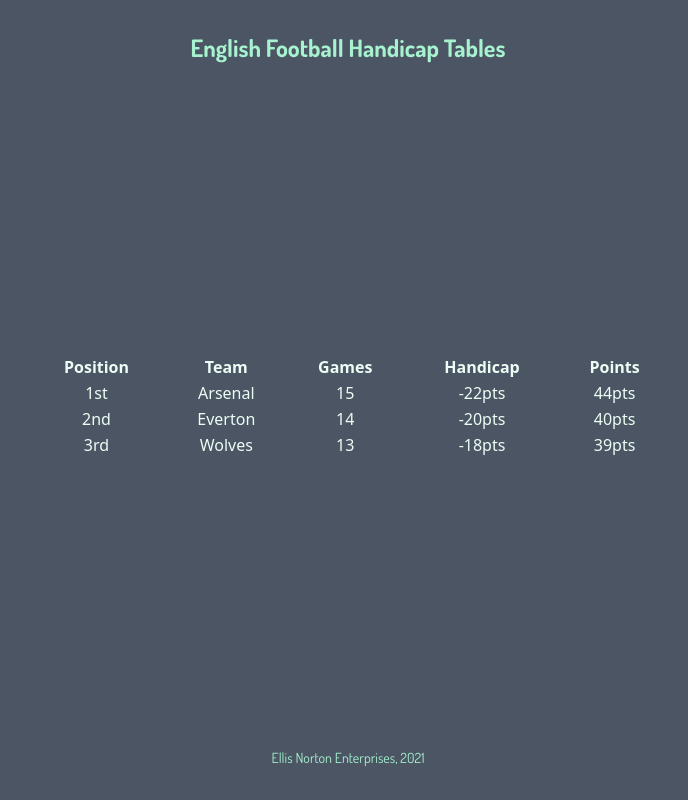
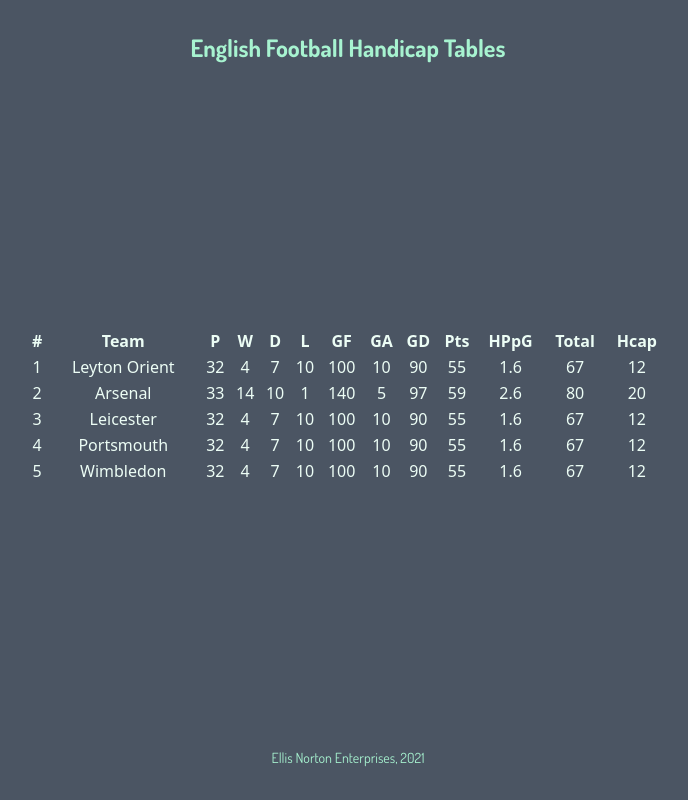
Before and after one commit to je00037/handicap-tables, a React (Create React App) app: page / in a window 1280 px wide. Shown: the whole page, without its empty margins (292-980 px from the left). Built offline with nearby package versions, Linux system fonts and the light colour scheme.

Commit message:
mapping through mock data to render ui

```diff
--- a/src/components/Standings.tsx
+++ b/src/components/Standings.tsx
@@ -1,40 +1,46 @@
 import React, { FC } from "react";
-import Row from './Row';
+import data from '../mock-table-data.json';
+
+const dataToMap = data;
 
 const Standings: FC = () => (
         <>
         <table className="table-auto w-6/12 text-center text-green-50">
                 <thead>
                         <tr>
-                        <th>Position</th>
+                        <th>#</th>
                         <th>Team</th>
-                        <th>Games</th>
-                        <th>Handicap</th>
-                        <th>Points</th>
+                        <th>P</th>
+                        <th>W</th>
+                        <th>D</th>
+                        <th>L</th>
+                        <th>GF</th>
+                        <th>GA</th>
+                        <th>GD</th>
+                        <th>Pts</th>
+                        <th>HPpG</th>
+                        <th>Total</th>
+                        <th>Hcap</th>
                         </tr>
                 </thead>
                 <tbody>
-                        <tr>
-                        <td>1st</td>
-                        <td>Arsenal</td>
-                        <td>15</td>
-                        <td>-22pts</td>
-                        <td>44pts</td>
-                        </tr>
-                        <tr>
-                        <td>2nd</td>
-                        <td>Everton</td>
-                        <td>14</td>
-                        <td>-20pts</td>
-                        <td>40pts</td>
-                        </tr>
-                        <tr>
-                        <td>3rd</td>
-                        <td>Wolves</td>
-                        <td>13</td>
-                        <td>-18pts</td>
-                        <td>39pts</td>
-                        </tr>
+                        {dataToMap.map((item) => { return (
+                                <tr>
+                                        <td>{item.position}</td>
+                                        <td>{item.team}</td>
+                                        <td>{item.played}</td>
+                                        <td>{item.won}</td>
+                                        <td>{item.drawn}</td>
+                                        <td>{item.lost}</td>
+                                        <td>{item.scored}</td>
+                                        <td>{item.conceded}</td>
+                                        <td>{item.gdiff}</td>
+                                        <td>{item.points}</td>
+                                        <td>{item.hppg}</td>
+                                        <td>{item.total}</td>
+                                        <td>{item.handicap}</td>
+                                </tr> )
+                        })}
                 </tbody>
         </table>
         </>
--- a/src/mock-table-data.json
+++ b/src/mock-table-data.json
@@ -1,32 +1,77 @@
 [
     {
+        "position": 1,
         "team": "Leyton Orient",
-        "position": 1,
-        "points": 54
+        "played": 32,
+        "won": 4,
+        "drawn": 7,
+        "lost": 10,
+        "scored": 100,
+        "conceded": 10,
+        "gdiff": 90,
+        "points": 55,
+        "hppg": 1.6,
+        "total": 67,
+        "handicap": 12
     },
     {
-        "team": "Preston North End",
         "position": 2,
-        "points": 50
+        "team": "Arsenal",
+        "played": 33,
+        "won": 14,
+        "drawn": 10,
+        "lost": 1,
+        "scored": 140,
+        "conceded": 5,
+        "gdiff": 97,
+        "points": 59,
+        "hppg": 2.6,
+        "total": 80,
+        "handicap": 20
     },
     {
-        "team": "Arsenal",
         "position": 3,
-        "points": 48
+        "team": "Leicester",
+        "played": 32,
+        "won": 4,
+        "drawn": 7,
+        "lost": 10,
+        "scored": 100,
+        "conceded": 10,
+        "gdiff": 90,
+        "points": 55,
+        "hppg": 1.6,
+        "total": 67,
+        "handicap": 12
     },
     {
+        "position": 4,
         "team": "Portsmouth",
-        "position": 4,
-        "points": 48
+        "played": 32,
+        "won": 4,
+        "drawn": 7,
+        "lost": 10,
+        "scored": 100,
+        "conceded": 10,
+        "gdiff": 90,
+        "points": 55,
+        "hppg": 1.6,
+        "total": 67,
+        "handicap": 12
     },
     {
-        "team": "Aston Villa",
         "position": 5,
-        "points": 44
-    },
-    {
-        "team": "Norwich",
-        "position": 6,
-        "points": 41
+        "team": "Wimbledon",
+        "played": 32,
+        "won": 4,
+        "drawn": 7,
+        "lost": 10,
+        "scored": 100,
+        "conceded": 10,
+        "gdiff": 90,
+        "points": 55,
+        "hppg": 1.6,
+        "total": 67,
+        "handicap": 12
     }
 ]
```
